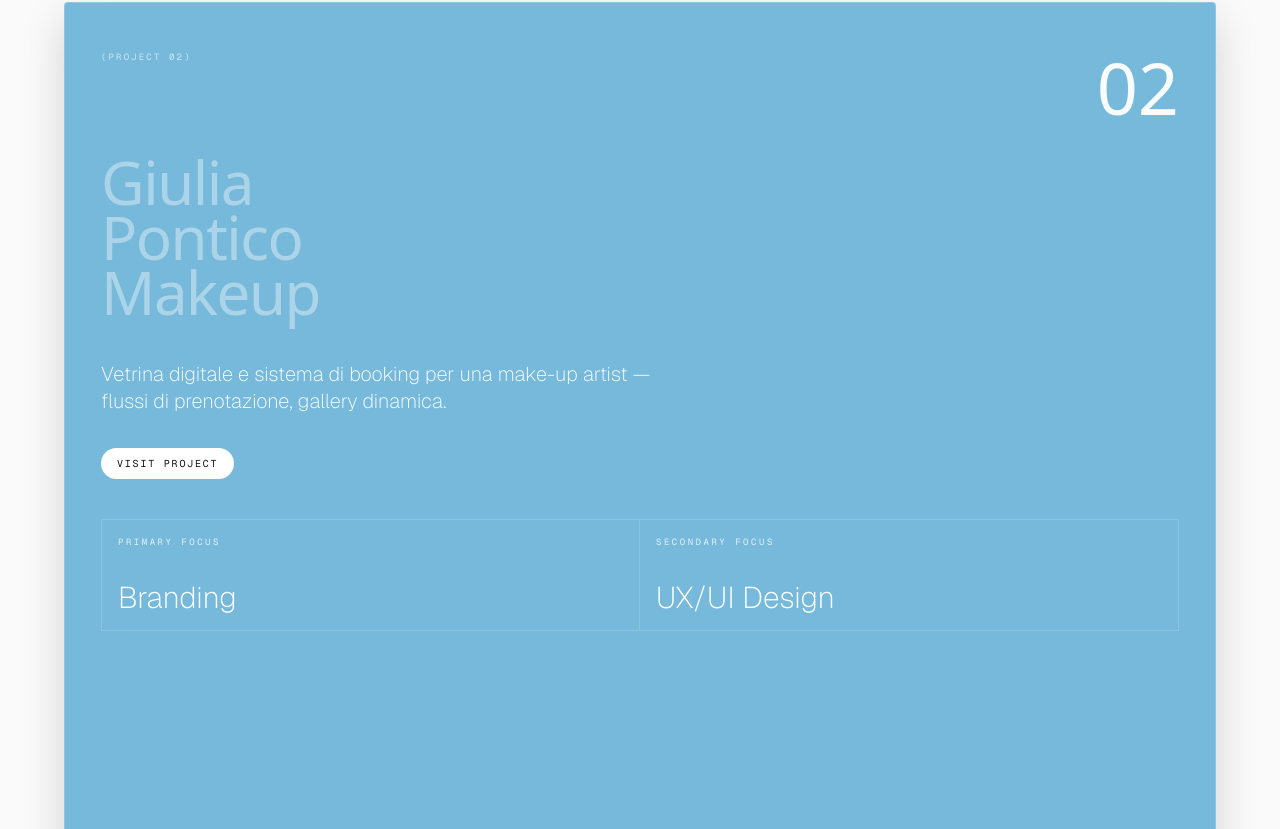
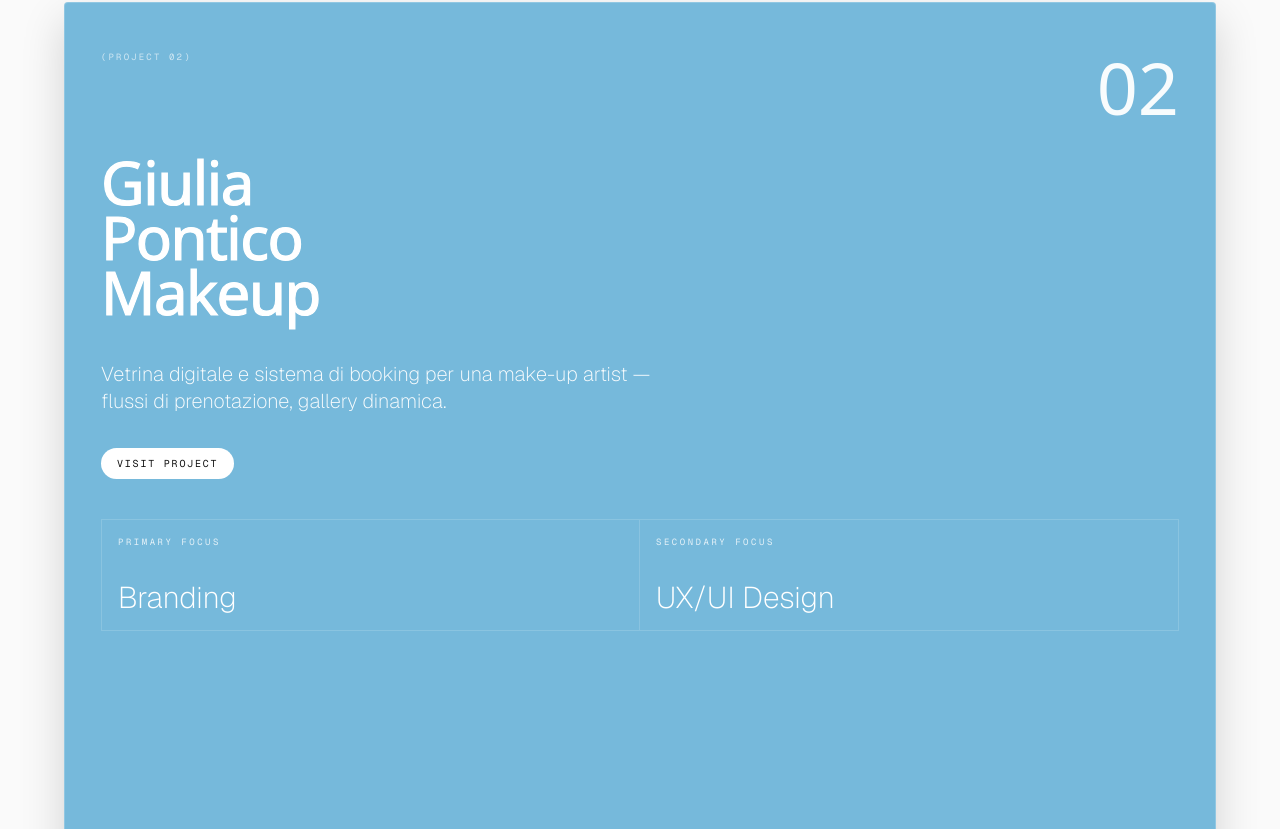
Before and after one commit to carofra/personal-portfolio, a Next.js app: page / in a window 1280 px wide. Shown: the part 2191-3020 px from the top of the page. Built offline with nearby package versions, Linux system fonts and the light colour scheme; a web font is replaced by a local one.

Commit message:
fix opacity name projects

```diff
--- a/app/components/PortfolioView.tsx
+++ b/app/components/PortfolioView.tsx
@@ -168,11 +168,11 @@ function ProjectSlideCard({ project, index }: SectionProps) {
   const ref = useRef<HTMLLIElement | null>(null);
   const { scrollYProgress } = useScroll({
     target: ref,
-    offset: ["start 85%", "center 45%"],
+    offset: ["start 92%", "center 62%"],
   });
   // Keep the fill effect but avoid continuous repaint cost:
-  // opacity stays 0 for most of the travel, then fades in near center.
-  const fillOpacity = useTransform(scrollYProgress, [0, 0.62, 1], [0, 0, 1]);
+  // Fill much earlier so first/second cards complete before overlap intensifies.
+  const fillOpacity = useTransform(scrollYProgress, [0, 0.2, 0.5], [0.28, 0.75, 1]);
 
   const number = String(index + 1).padStart(2, "0");
   const styleByIndex = [
@@ -236,7 +236,7 @@ function ProjectSlideCard({ project, index }: SectionProps) {
 
         <div className="relative z-10 mb-7 block max-w-[20ch] sm:mb-8 lg:mb-10">
           {/* Outline sempre visibile */}
-          <span className="block font-display text-[clamp(2rem,12vw,3.4rem)] leading-[0.92] tracking-tight text-transparent [webkit-text-stroke:1px_white] md:text-5xl lg:text-6xl">
+          <span className="block font-display text-[clamp(2rem,12vw,3.4rem)] leading-[0.92] tracking-tight text-white/45 [-webkit-text-stroke:1.2px_white] md:text-5xl lg:text-6xl">
             {project.title}
           </span>
           {/* Riempimento che compare in fade, senza tagliare le lettere */}
```
